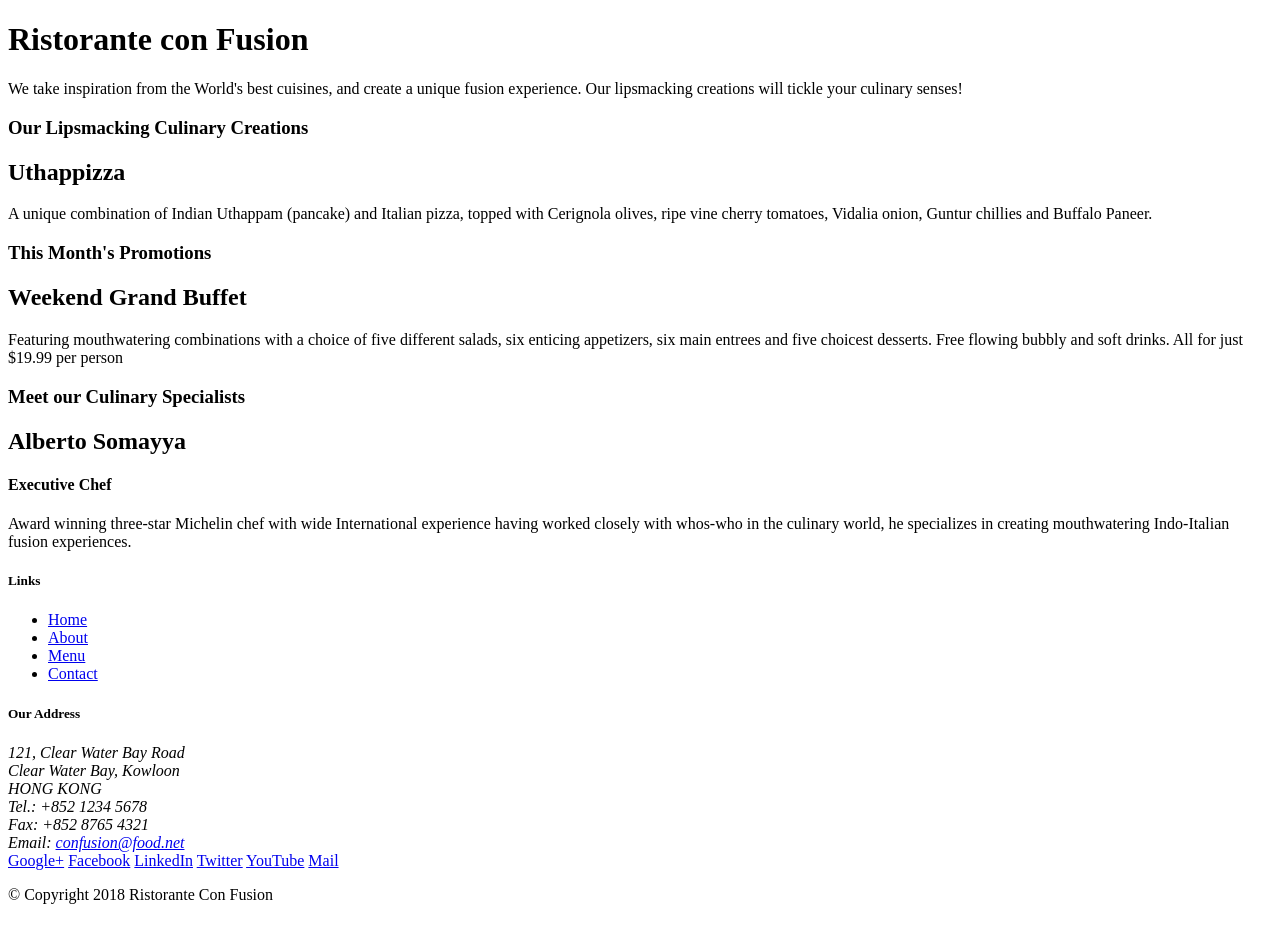
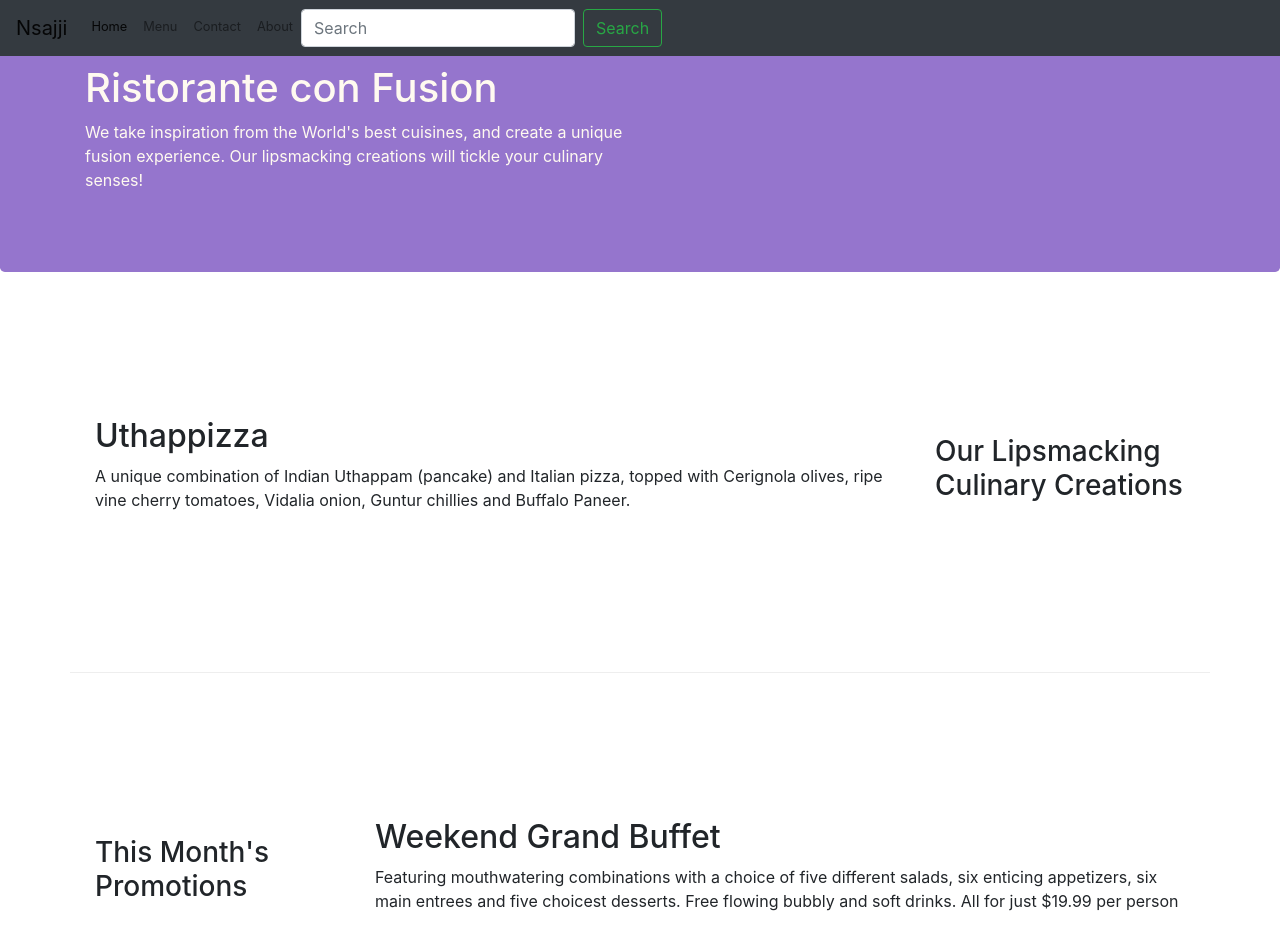
Before and after one commit to ssali-loader/test-git, a website: page index.html in a window 1280 px wide. Shown: the top 952 px of the page. Before the commit the page ends 920 px from the top, so only its background shows below. Drawn offline with nearby package versions, Linux system fonts and the light colour scheme.

```diff
--- /dev/null
+++ b/css/styles.css
@@ -0,0 +1,28 @@
+.jumbotron{
+    padding: 0px auto;
+    margin: 0px;
+    background: #9575cd;
+    color: floralwhite;
+}
+.footer{
+    padding: 20px 0px 20px 0px;
+    margin: 0px auto;
+    background-color: #ee82ee;
+}
+.row-content{
+    padding: 50px 10px 50px 10px;
+    margin-top: 1px;
+    min-height: 400px;
+    border-bottom: 1px ridge;
+
+}
+address,ul,#social{
+    font-size: 80%;
+
+}
+a:link,a:visited{
+    text-decoration: none;
+    color: blue;
+}
+a:hover,a:active{
+    color: green;}
--- a/index.html
+++ b/index.html
@@ -2,51 +2,81 @@
 <html lang="en">
 
 <head>
+    <meta name="viewport" content="width=device-width, initial-scale=1, shrink-to-fit=no">
     <title>Ristorante Con Fusion</title>
+    <link rel="stylesheet" href="https://stackpath.bootstrapcdn.com/bootstrap/4.5.2/css/bootstrap.min.css" integrity="sha384-JcKb8q3iqJ61gNV9KGb8thSsNjpSL0n8PARn9HuZOnIxN0hoP+VmmDGMN5t9UJ0Z" crossorigin="anonymous">
+<link rel="stylesheet" href="css/styles.css">
 </head>
 
 <body>
 
-    <header>
-        <div>
-            <div>
-                <div>
+<nav class="navbar navbar-expand-lg fixed-top navbar-light bg-dark">
+  <a class="navbar-brand" href="#">Nsajji</a>
+  <button class="navbar-toggler" type="button" data-toggle="collapse" data-target="#navbarSupportedContent" aria-controls="navbarSupportedContent" aria-expanded="false" aria-label="Toggle navigation">
+    <span class="navbar-toggler-icon"></span>
+  </button>
+
+  <div class="collapse navbar-collapse" id="navbarSupportedContent">
+    <ul class="navbar-nav mr-auto">
+      <li class="nav-item active">
+        <a class="nav-link" href="#">Home <span class="sr-only">(current)</span></a>
+      </li>
+      <li class="nav-item">
+        <a class="nav-link" href="#">Menu</a>
+      </li>
+      <li class="nav-item">
+        <a class="nav-link" href="#">Contact</a>
+      </li>
+      <li class="nav-item">
+        <a class="nav-link" href="./aboutus.html">About</a>
+      </li>
+
+    <form class="form-inline my-2 my-lg-0">
+      <input class="form-control mr-sm-2" type="search" placeholder="Search" aria-label="Search">
+      <button class="btn btn-outline-success my-2 my-sm-0" type="submit">Search</button>
+    </form>
+  </div>
+</nav>
+    <header class="jumbotron">
+        <div class="container">
+            <div class="row">
+                <div class="col-12 col-sm-6">
                     <h1>Ristorante con Fusion</h1>
                     <p>We take inspiration from the World's best cuisines, and create a unique fusion experience. Our lipsmacking creations will tickle your culinary senses!</p>
                 </div>
-                <div>
+                <div class="col-12 col-sm">
                 </div>
             </div>
         </div>
     </header>
 
-    <div>
-        <div>
-            <div>
+    <div class="container">
+        <div class="row row-content align-items-center">
+            <div class="col-12 col-sm-4 order-sm-last col-md-3">
                 <h3>Our Lipsmacking Culinary Creations</h3>
             </div>
-            <div>
+            <div class="col-12 col-sm order-sm-first col-md d-none d-sm-block">
                 <h2>Uthappizza</h2>
                 <p>A unique combination of Indian Uthappam (pancake) and Italian pizza, topped with Cerignola olives, ripe vine cherry tomatoes, Vidalia onion, Guntur chillies and Buffalo Paneer.</p>
             </div>
         </div>
 
 
-        <div>
-            <div>
+        <div class="row row-content align-items-center">
+            <div class="col-12 col-sm-4 col-md-3" >
                 <h3>This Month's Promotions</h3>
             </div>
-            <div>
+            <div class="col-12 col-sm col-md d-none d-sm-block">
                 <h2>Weekend Grand Buffet</h2>
                 <p>Featuring mouthwatering combinations with a choice of five different salads, six enticing appetizers, six main entrees and five choicest desserts. Free flowing bubbly and soft drinks. All for just $19.99 per person </p>
             </div>
         </div>
 
-        <div>
-            <div>
+        <div class="row row-content align-items-center">
+            <div class="col-12 col-sm-4 order-sm-last col-md-3" >
                 <h3>Meet our Culinary Specialists</h3>
             </div>
-            <div>
+            <div class="col-12 col-sm order-sm-first col-md d-none d-sm-block"  >
                 <h2>Alberto Somayya</h2>
                 <h4>Executive Chef</h4>
                 <p>Award winning three-star Michelin chef with wide International experience having worked closely with whos-who in the culinary world, he specializes in creating mouthwatering Indo-Italian fusion experiences. </p>
@@ -54,19 +84,19 @@
         </div>
     </div>
 
-    <footer>
-        <div>
-            <div>
-                <div>
+    <footer class="footer">
+        <div class="container">
+            <div class="row">
+                <div class="col-4 offset-1 col-sm-2">
                     <h5>Links</h5>
-                    <ul>
+                    <ul class="list-unstyled">
                         <li><a href="#">Home</a></li>
-                        <li><a href="#">About</a></li>
+                        <li><a href="./aboutus.html">About</a></li>
                         <li><a href="#">Menu</a></li>
                         <li><a href="#">Contact</a></li>
                     </ul>
                 </div>
-                <div>
+                <div class="col-7 col-sm-5">
                     <h5>Our Address</h5>
                     <address>
 		              121, Clear Water Bay Road<br>
@@ -77,8 +107,9 @@
 		              Email: <a href="mailto:confusion@food.net">confusion@food.net</a>
 		           </address>
                 </div>
-                <div>
-                    <div>
+                <div class="col-12 col-sm-3 align-self-center">
+                    <div id="social">
+                        <h6>Follow Us On Our Socials</h6>
                         <a href="http://google.com/+">Google+</a>
                         <a href="http://www.facebook.com/profile.php?id=">Facebook</a>
                         <a href="http://www.linkedin.com/in/">LinkedIn</a>
@@ -88,13 +119,16 @@
                     </div>
                 </div>
            </div>
-           <div>
-                <div>
+           <div class="row justify-content-center">
+                <div class="col-auto">
                     <p>© Copyright 2018 Ristorante Con Fusion</p>
                 </div>
            </div>
         </div>
     </footer>
+    <script src="https://code.jquery.com/jquery-3.5.1.slim.min.js" integrity="sha384-DfXdz2htPH0lsSSs5nCTpuj/zy4C+OGpamoFVy38MVBnE+IbbVYUew+OrCXaRkfj" crossorigin="anonymous"></script>
+<script src="https://cdn.jsdelivr.net/npm/popper.js@1.16.1/dist/umd/popper.min.js" integrity="sha384-9/reFTGAW83EW2RDu2S0VKaIzap3H66lZH81PoYlFhbGU+6BZp6G7niu735Sk7lN" crossorigin="anonymous"></script>
+<script src="https://stackpath.bootstrapcdn.com/bootstrap/4.5.2/js/bootstrap.min.js" integrity="sha384-B4gt1jrGC7Jh4AgTPSdUtOBvfO8shuf57BaghqFfPlYxofvL8/KUEfYiJOMMV+rV" crossorigin="anonymous"></script>
 
 </body>
 
```
Also changed, not shown: aboutus.html (+45 -13 lines), home.html (+2 -1 lines).
